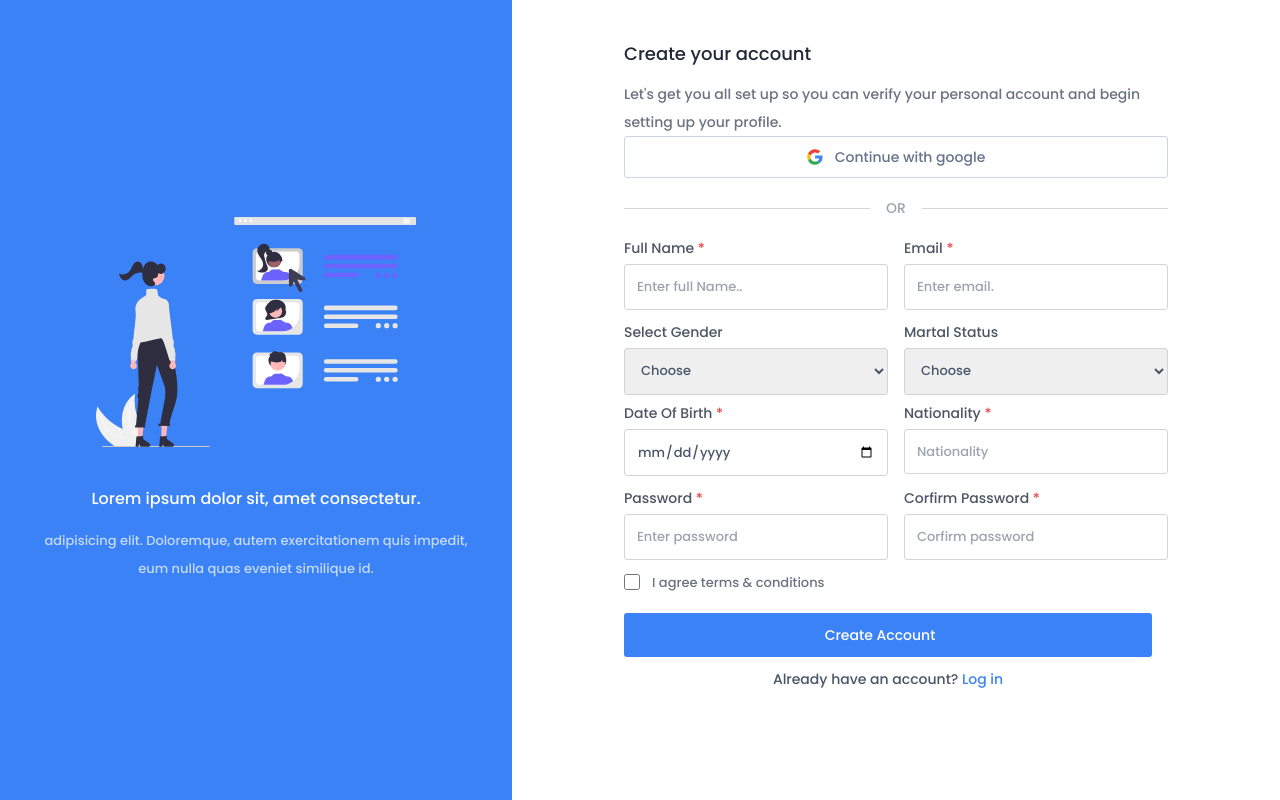
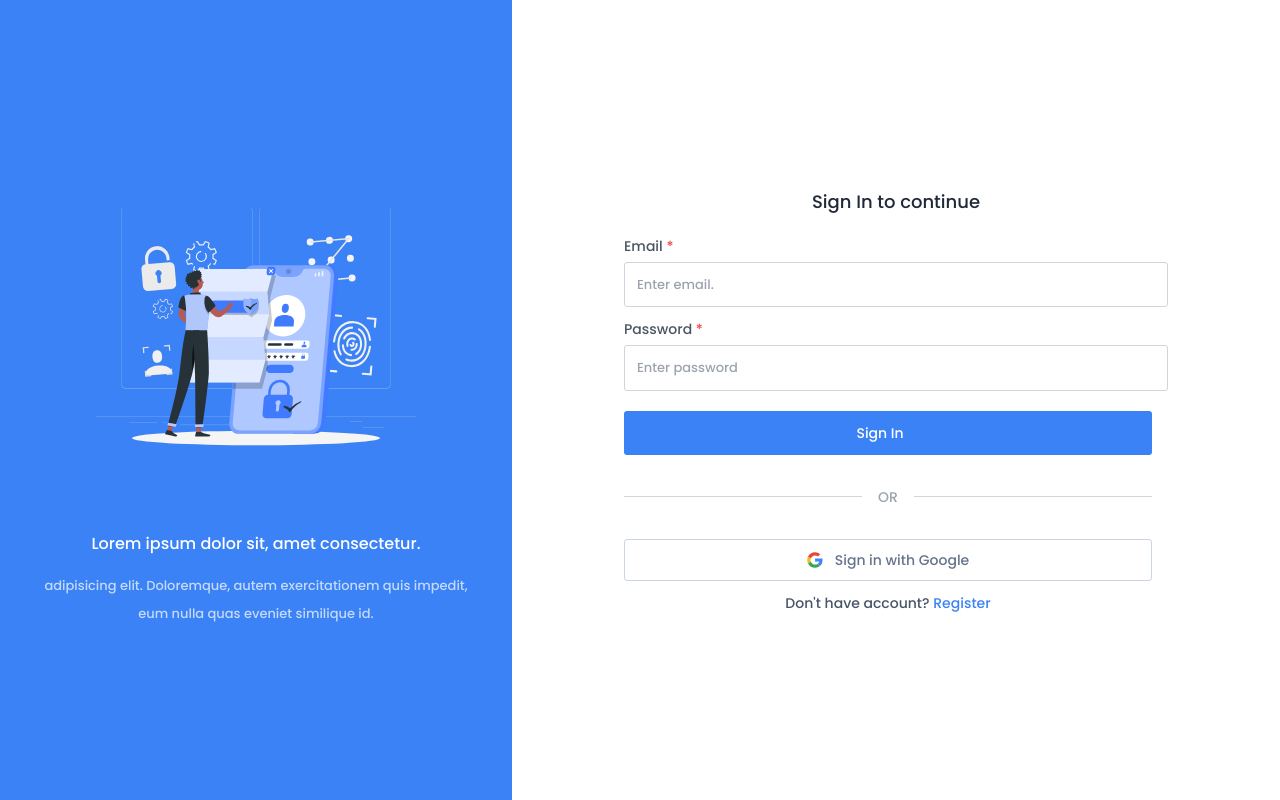
Before and after one commit to Nkaka23dev/User-Account-Management, a React (Vite) app: page /login in a window 1280 px wide. Built offline with nearby package versions, Linux system fonts and the light colour scheme.

Commit message:
feat: finish login form design and validation

```diff
--- a/src/App.tsx
+++ b/src/App.tsx
@@ -1,7 +1,26 @@
+import {
+  createBrowserRouter,
+  createRoutesFromElements,
+  Route,
+  RouterProvider,
+} from "react-router-dom";
+
+import Login from "./components/Login";
+import PageLayout from "./pages/PageLayout";
 import Register from "./components/Register";
+
+
+const router = createBrowserRouter(
+  createRoutesFromElements(
+    <Route path="/" element={<PageLayout />}>
+      <Route index element={<Register />} />
+      <Route path="login" element={<Login />} />
+    </Route>
+  )
+);
 
 export default function App() {
   return (
-    <Register />
+    <RouterProvider router={router} />
   )
 }
--- /dev/null
+++ b/src/components/Login.tsx
@@ -0,0 +1,69 @@
+import { useForm } from "react-hook-form";
+import Input from "./Input";
+import Google from "./Google";
+import * as yup from "yup";
+import { yupResolver } from '@hookform/resolvers/yup';
+import { Link } from 'react-router-dom'
+
+
+export default function Login() {
+
+    const schema = yup.object({
+        email: yup.string().required(),
+        password: yup.string().required('Password is required').min(6),
+    });
+
+    const { register, handleSubmit, formState: { errors } } =
+        useForm({ resolver: yupResolver(schema) });
+
+    const onSubmit = (data: any) => console.log(data);
+    return (
+        <section>
+            <div className='grid grid-cols-5 h-screen'>
+                <div className='bg-blue-500 flex flex-col justify-center col-span-2'>
+                    <img className="max-w-xs mx-auto my-5" src="/vectors/login_vector.svg" alt="" />
+                    <div className="flex flex-col my-5 max-w-md mx-auto gap-4 items-center justify-center ">
+                        <h4 className="text-center text-white font-medium">Lorem ipsum dolor sit, amet consectetur.</h4>
+                        <p className="text-center font-medium text-[13px] leading-7 text-white/70"> adipisicing elit. Doloremque, autem exercitationem quis impedit, eum nulla quas eveniet similique id.</p>
+                    </div>
+                </div>
+                <div className='col-span-3 max-w-xl   w-full   m-auto py-10 px-4'>
+                    <div className=''>
+
+                        <div>
+                            <h1 className="text-lg mb-1 font-medium text-gray-800 text-center">Sign In to continue</h1>
+                        </div>
+                    </div>
+                    <form onSubmit={handleSubmit(onSubmit)} className="mt-5">
+                        <div className=" w-full ">
+                            <Input error={errors['email']} {...register("email")} placeholder="Enter email." label="Email" />
+                        </div>
+                        <div className="">
+                            <Input error={errors['password']} type="password" {...register("password")} placeholder="Enter password" label="password" />
+                        </div>
+                        <div className="pr-4 mt-5 flex flex-col gap-3">
+                            <button type="submit" className="bg-blue-500 pr-4 w-full text-white font-medium  py-3 rounded-[3px] text-sm hover:bg-blue-600 ">Sign In</button>
+                            <div className="relative flex py-5 items-center">
+                                <div className="flex-grow border-t border-gray-300" />
+                                <span className="flex-shrink mx-4 text-sm font-medium text-gray-400">OR</span>
+                                <div className="flex-grow border-t border-gray-300" />
+                            </div>
+                            <div className="mt-3b">
+                                <a className="flex hover:bg-gray-100 cursor-pointer items-center gap-3 px-3 py-[10px] text-sm text-slate-500 rounded-[3px] border border-slate-300 justify-center font-medium text-center" href="">
+                                    <Google />
+                                    <span>
+                                        Sign in with Google
+                                    </span>
+                                </a>
+                            </div>
+                            <div className="m-auto text-sm font-medium text-slate-600">
+                                <h1>Don't have account? <Link to="/" className="text-blue-500 ">Register</Link></h1>
+                            </div>
+
+                        </div>
+                    </form>
+                </div>
+            </div>
+        </section>
+    )
+}
--- a/src/components/Register.tsx
+++ b/src/components/Register.tsx
@@ -5,6 +5,7 @@ import * as yup from "yup";
 import { yupResolver } from '@hookform/resolvers/yup';
 import Checkbox from "./Checkbox";
 import Select from "./Select";
+import { Link } from 'react-router-dom'
 
 export default function Register() {
     const data = ['male', 'female', 'others'];
@@ -24,9 +25,6 @@ export default function Register() {
 
     const { register, handleSubmit, formState: { errors } } =
         useForm({ resolver: yupResolver(schema) });
-
-    console.log(errors)
-
     const onSubmit = (data: any) => console.log(data);
     return (
         <section>
@@ -85,7 +83,7 @@ export default function Register() {
                         <div className="pr-4 mt-5 flex flex-col gap-3">
                             <button type="submit" className="bg-blue-500 pr-4 w-full text-white font-medium  py-3 rounded-[3px] text-sm hover:bg-blue-600 ">Create Account</button>
                             <div className="m-auto text-sm font-medium text-slate-600">
-                                <h1>Already have an account? <button className="text-blue-500 ">Log in</button></h1>
+                                <h1>Already have an account? <Link to="/login" className="text-blue-500 ">Log in</Link></h1>
                             </div>
                         </div>
                     </form>
--- /dev/null
+++ b/src/pages/PageLayout.tsx
@@ -0,0 +1,7 @@
+import { Outlet } from 'react-router-dom'
+
+export default function PageLayout() {
+  return (
+   <Outlet/>
+  )
+}
```
Also changed, not shown: public/vectors/login_vector.svg (added).
